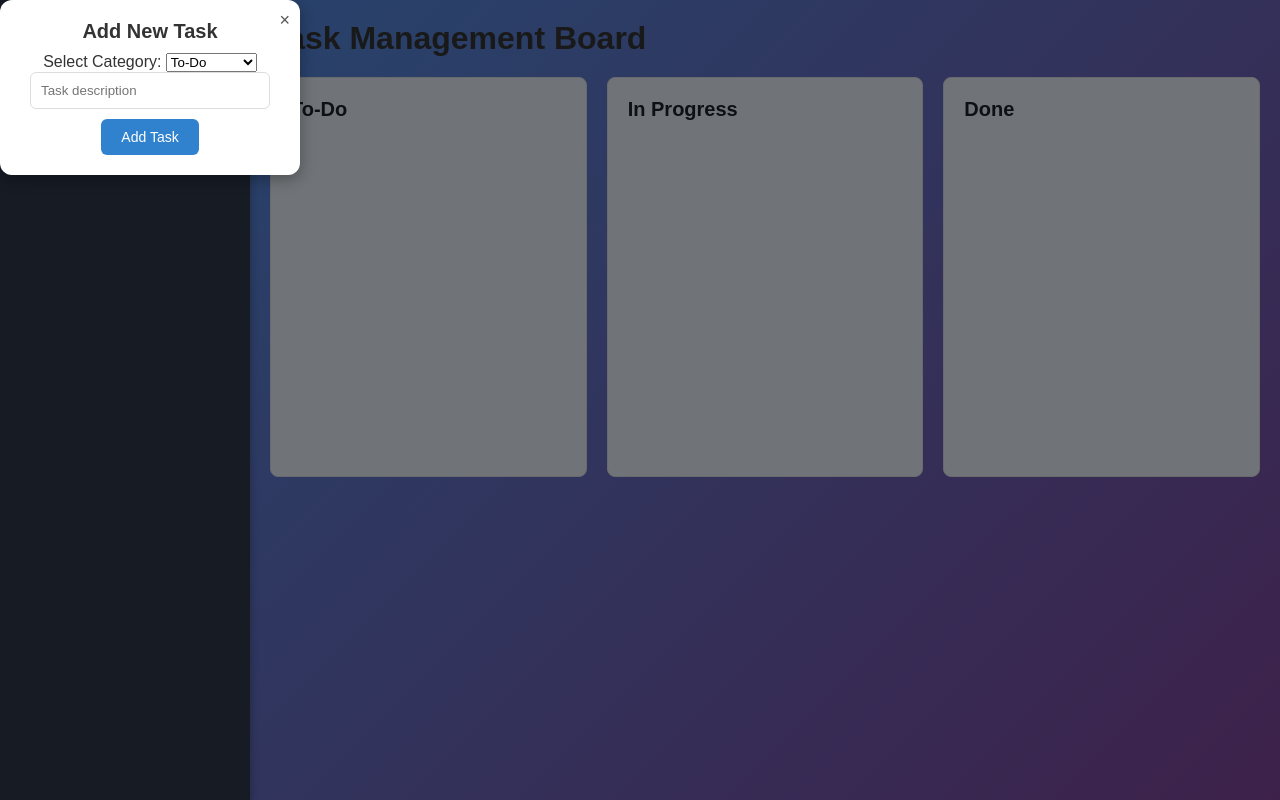
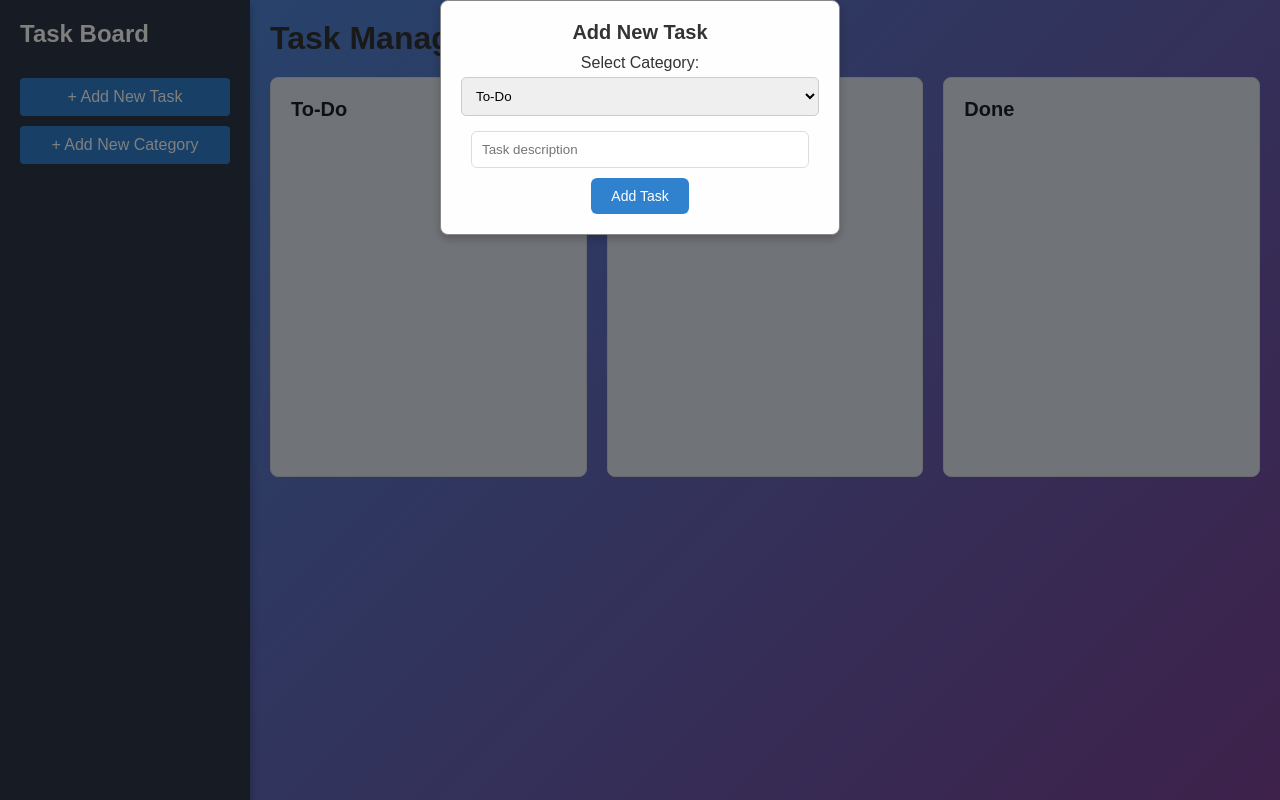
Before and after one commit to vaishnavirajj/Task-Management-Board, a plain HTML site: page index.html in a window 1280 px wide. Both pictures are taken after a click on the button "+ Add New Task". Drawn offline with Linux system fonts and the light colour scheme.

Commit message:
Update style.css

```diff
--- a/style.css
+++ b/style.css
@@ -933,30 +933,33 @@
     }
   }
 /* Modal styling */
+/* Centering the modal */
 .modal {
-    display: none;
-    position: fixed;
+    display: none; /* Hidden by default */
+    position: fixed; /* Stay in place */
+    z-index: 1; /* Sit on top */
+    left: 0;
     top: 0;
-    left: 0;
-    width: 100%;
-    height: 100%;
-    background-color: rgba(0, 0, 0, 0.5); /* Semi-transparent background */
+    width: 100%; /* Full width */
+    height: 100%; /* Full height */
+    background-color: rgba(0, 0, 0, 0.5); /* Black background with opacity */
+    display: flex;
+    align-items: center;
     justify-content: center;
-    align-items: center;
-    animation: fadeIn 0.3s ease; /* Modal fade-in animation */
   }
 
   .modal-content {
-    background-color: #ffffff;
+    background-color: #fefefe;
+    margin: auto;
     padding: 20px;
-    border-radius: 12px; /* Rounded corners */
-    width: 300px;
-    box-shadow: 0 4px 15px rgba(0, 0, 0, 0.3); /* Shadow effect */
-    position: relative;
+    border: 1px solid #888;
+    width: 80%;
+    max-width: 400px;
+    border-radius: 8px;
+    box-shadow: 0 4px 8px rgba(0, 0, 0, 0.2);
     text-align: center;
-    transform: translateY(-20px);
-    animation: slideDown 0.3s ease forwards; /* Slide-down animation */
   }
+
 
   /* Hide the close button by default */
   .close {
@@ -1121,3 +1124,19 @@
       opacity: 1;
     }
   }
+
+
+  .modal-content label {
+    font-size: 1em;
+    margin-top: 10px;
+    display: block;
+  }
+
+  .modal-content select {
+    width: 100%;
+    padding: 10px;
+    margin-top: 5px;
+    margin-bottom: 15px;
+    border-radius: 5px;
+    border: 1px solid #ccc;
+  }
```
